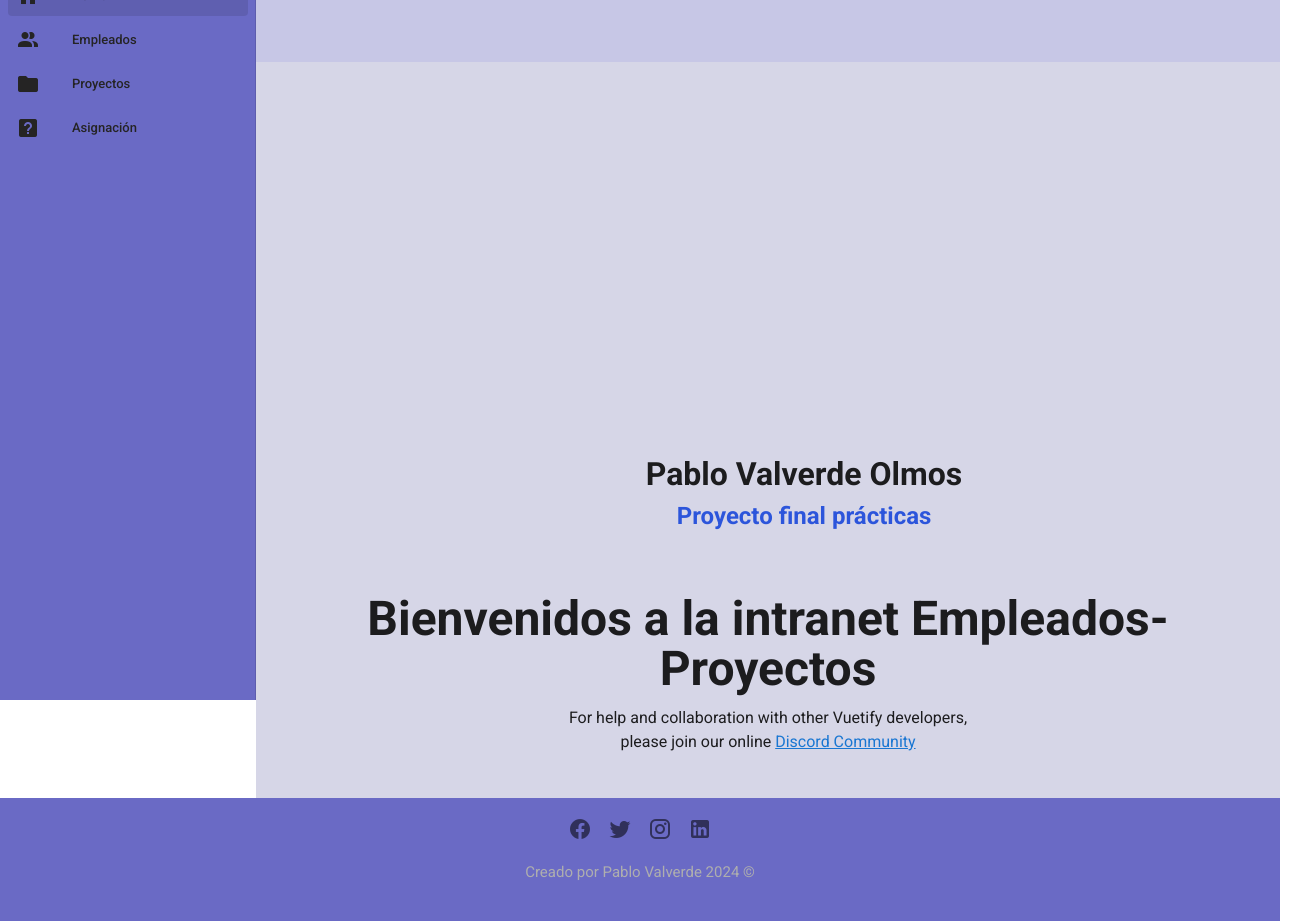
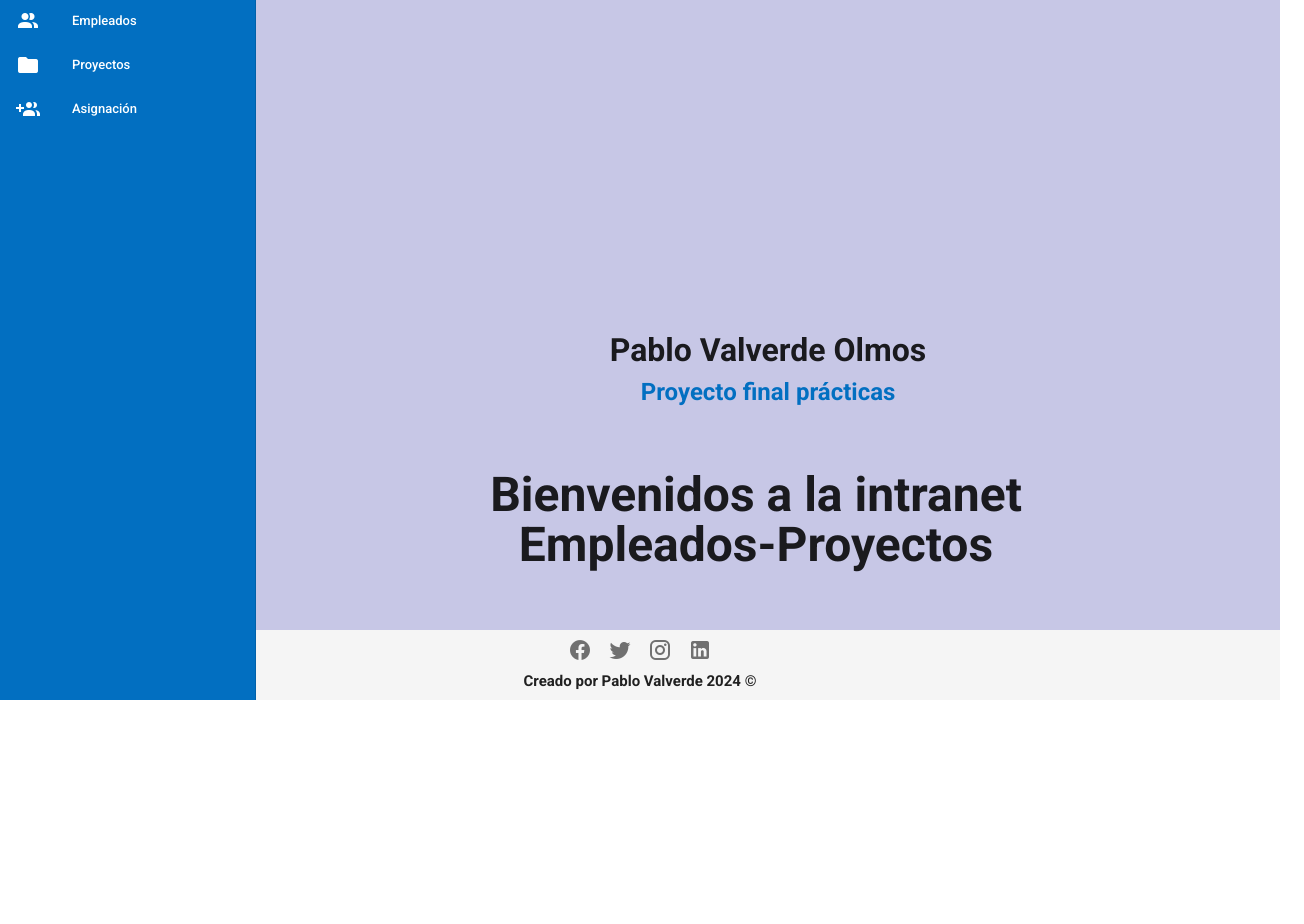
Before and after one commit to Pablo83G/pfinal-vue-pvalverde, a Vue app: page / in a window 1280 px wide. Shown: the part 100-1024 px from the top of the page, 1304 px wide, since content can reach past the window. After the commit the page ends 800 px from the top, so only its background shows below. Built offline with nearby package versions, Linux system fonts and the light colour scheme.

Commit message:
presentación proyecto

```diff
--- a/src/App.vue
+++ b/src/App.vue
@@ -1,14 +1,11 @@
 <template>
-  <v-app id="inspire">
-    <v-navigation-drawer style="background-color: rgb(106, 106, 197);" v-model="drawer" app>
+  <v-app id="inspire" style="background-color: rgb(199, 199, 230);">
+    <v-navigation-drawer style="background-color: #026FC1;" v-model="drawer" app>
       <v-list-item>
         <v-list-item-content>
           <v-list-item-title class="text-h6 texto-blanco">
             Empleados y Proyectos
           </v-list-item-title>
-          <v-list-item-subtitle class="texto-blanco">
-            Práctica final - Pablo Valverde
-          </v-list-item-subtitle>
         </v-list-item-content>
       </v-list-item>
 
@@ -17,97 +14,66 @@
       <v-list dense nav>
         <v-list-item v-for="item in items" :key="item.title" :to="item.to" link>
           <v-list-item-icon>
-            <v-icon style="color: rgb(37, 36, 36);">{{ item.icon }}</v-icon>
+            <v-icon style="color: rgb(255, 255, 255);">{{ item.icon }}</v-icon>
           </v-list-item-icon>
 
           <v-list-item-content>
-            <v-list-item-title class="texto-oscuro">{{ item.title }}</v-list-item-title>
+            <v-list-item-title class="texto-blanco">{{ item.title }}</v-list-item-title>
           </v-list-item-content>
         </v-list-item>
       </v-list>
     </v-navigation-drawer>
 
-    <v-app-bar app style="background-color: rgb(106, 106, 197)">
+    <v-app-bar app style="background-color: #026FC1">
       <v-app-bar-nav-icon @click="drawer = !drawer"></v-app-bar-nav-icon>
-
-      <v-toolbar-title style="color: rgb(225, 222, 230);">Empleados y Proyectos</v-toolbar-title>
-
+      <v-toolbar-title style="color: rgb(255, 255, 255);">Empleados y Proyectos</v-toolbar-title>
     </v-app-bar>
 
-    <v-main>
+    <v-main style="background-color: rgb(199, 199, 230);">
       <router-view />
     </v-main>
 
-
-      <v-footer class="footer d-flex justify-center mb-6 bg-surface-variant">
-
-        <v-col>
-          <v-icon class="mx-2" aria-hidden="false">
-            mdi-facebook
-          </v-icon >
-          <v-icon class="mx-2" aria-hidden="false">
-            mdi-twitter
-          </v-icon>
-          <v-icon class="mx-2" aria-hidden="false">
-            mdi-instagram
-          </v-icon>
-          <v-icon class="mx-2" aria-hidden="false">
-            mdi-linkedin
-          </v-icon>
-
-          <div class="derechos-de-autor">
-            Creado por Pablo Valverde {{ new Date().getFullYear() }} &#169;
-          </div>
-
-        </v-col>
-
-
-      </v-footer>
-
+    <FooterComponent />
   </v-app>
 </template>
 
+<script>
+import FooterComponent from './components/FooterComponent.vue';
 
-
-<script>
 export default {
+  components: {
+    FooterComponent,
+  },
   data: () => ({
     drawer: null,
     items: [
       { title: 'Home', icon: 'mdi-home', to: '/' },
       { title: 'Empleados', icon: 'mdi-account-multiple', to: '/empleados' },
       { title: 'Proyectos', icon: 'mdi-folder', to: '/proyectos' },
-      { title: 'Asignación', icon: 'mdi-help-box', to: '/asignacion' },
+      { title: 'Asignación', icon: 'mdi-account-multiple-plus', to: '/asignacion' },
     ],
-
   }),
 }
 </script>
 
 <style>
 .texto-oscuro {
-  color: rgb(37, 36, 36)
-}
-
-.tamanho-texto {
-  font-size: medium;
+  color: rgb(37, 36, 36);
 }
 
 .texto-blanco {
-  color: white
+  color: white;
 }
 
-.derechos-de-autor {
-  font-size: 15px;
-  color: #aeaeae;
-  padding: 20px;
+body, html, #inspire {
+  margin: 0;
+  padding: 0;
+  height: 100%;
 }
 
-/* Pie de pagina (footer) */
-
-.footer {
-  min-height: 70px !important;
-  background-color: rgb(106, 106, 197) !important;
-  text-align: center !important;
+v-app {
+  display: flex;
+  flex-direction: column;
+  min-height: 100vh;
 }
 </style>
--- /dev/null
+++ b/src/components/BodyHomeComponent.vue
@@ -0,0 +1,62 @@
+<template>
+  <v-container style="background-color: rgb(199, 199, 230);">
+    <v-row class="text-center justify-center">
+      <v-col cols="12">
+        <v-img :src="require('../assets/Logo_Future_Space.png')" class="my-3" contain height="50" />
+      </v-col>
+
+      <v-col cols="12" class="hero d-flex flex-column align-items-center justify-center" style="background-color: rgb(199, 199, 230);">
+        <v-row class="hero-principal d-flex flex-column align-items-center justify-center">
+          <v-img class="hero-imagen-perfil rounded-circle mb-4" src="../assets/fotoPablo.jpeg" alt="Foto de Pablo" />
+          <h1 color="#001021">Pablo Valverde Olmos</h1>
+          <h2>Proyecto final prácticas</h2>
+        </v-row>
+        <v-row class="hero-inferior justify-center">
+          <v-col cols="12" md="8" class="mb-4 text-center">
+            <h6 class="display-2 font-weight-bold mb-3" color="#001021">
+              Bienvenidos a la intranet Empleados-Proyectos
+            </h6>
+          </v-col>
+        </v-row>
+      </v-col>
+    </v-row>
+  </v-container>
+</template>
+
+<script>
+export default {
+  name: 'BodyHomeComponent',
+}
+</script>
+
+<style>
+/* Sección Hero */
+
+.hero {
+  background-color: rgb(214, 214, 231);
+  min-height: 450px;
+  text-align: center;
+}
+
+.hero-principal {
+  display: flex;
+  flex-direction: column;
+  align-items: center;
+  justify-content: center;
+  padding: 3rem;
+}
+
+.hero-imagen-perfil {
+  width: 200px;
+  height: 200px;
+}
+
+.hero-principal h2 {
+  font-size: 1.5rem;
+  color: #026FC1;
+}
+
+.hero-inferior {
+  width: 100%;
+}
+</style>
--- /dev/null
+++ b/src/components/FooterComponent.vue
@@ -0,0 +1,36 @@
+<template>
+  <v-footer class="footer bg-surface-variant">
+    <v-col class="text-center">
+      <v-row align="center" justify="center">
+        <v-icon class="mx-2" aria-hidden="false">mdi-facebook</v-icon>
+        <v-icon class="mx-2" aria-hidden="false">mdi-twitter</v-icon>
+        <v-icon class="mx-2" aria-hidden="false">mdi-instagram</v-icon>
+        <v-icon class="mx-2" aria-hidden="false">mdi-linkedin</v-icon>
+      </v-row>
+      <v-row align="center" justify="center">
+        <h6 class="derechos-de-autor mt-2">
+          Creado por Pablo Valverde {{ new Date().getFullYear() }} &#169;
+        </h6>
+      </v-row>
+    </v-col>
+  </v-footer>
+</template>
+
+<script>
+export default {
+  name: 'FooterComponent',
+}
+</script>
+
+<style scoped>
+.footer {
+  min-height: 70px;
+  background-color: #026FC1;
+  text-align: center;
+  color: white;
+}
+
+.derechos-de-autor {
+  font-size: 15px;
+}
+</style>
--- a/src/components/HelloWorld.vue
+++ /dev/null
@@ -1,67 +0,0 @@
-<template>
-  <v-container style="background-color: rgb(199, 199, 230);">
-    <v-row class="text-center">
-      <v-col cols="12">
-        <v-img :src="require('../assets/Logo_Future_Space.png')" class="my-3" contain height="50" />
-      </v-col>
-
-      <v-col class="hero ">
-        <v-row class="hero-principal d-flex flex-column justify-content-center align-items-center">
-          <v-img class="hero-imagen-perfil rounded-circle" src="../assets/fotoPablo.jpeg" alt="Foto de Pablo" />
-          <h1>Pablo Valverde Olmos</h1>
-          <h2>Proyecto final prácticas</h2>
-        </v-row>
-        <v-row class="hero-inferior">
-          <v-col class="mb-4">
-            <h4 class="display-2 font-weight-bold mb-3">
-              Bienvenidos a la intranet Empleados-Proyectos
-            </h4>
-
-            <p class="subheading font-weight-regular">
-              For help and collaboration with other Vuetify developers,
-              <br>please join our online
-              <a href="https://community.vuetifyjs.com" target="_blank">Discord Community</a>
-            </p>
-
-          </v-col>
-        </v-row>
-      </v-col>
-    </v-row>
-  </v-container>
-</template>
-
-<script>
-export default {
-  name: 'HelloWorld',
-
-  data: () => ({
-
-  }),
-}
-</script>
-
-<style>
-/* Seccion Hero */
-
-.hero {
-  background-color: rgb(214, 214, 231);
-  min-height: 450px;
-  text-align: center;
-}
-
-.hero-principal {
-  padding: 3rem;
-}
-
-.hero-imagen-perfil {
-  width: 300px;
-  height: 300px;
-  margin: 20px 350px;
-
-}
-
-.hero-principal h2 {
-  font-size: 1.5rem;
-  color: #2c55db;
-}
-</style>
--- a/src/views/AsignacionEmpleadoProyecto.vue
+++ b/src/views/AsignacionEmpleadoProyecto.vue
@@ -3,7 +3,7 @@
         <v-row class="seleccionable justify-left">
             <!-- <v-spacer></v-spacer> -->
             <v-col>
-                <v-select chips label="Selecciona un proyecto" :items="proyectos" item-text="descripcion" item-value="id_proyecto" variant="outlined">
+                <v-select chips label="Selecciona un proyecto" :items="proyectos" item-text="descripcion" item-value="idProyecto" variant="outlined">
                 </v-select>
             </v-col>
         </v-row>
@@ -22,7 +22,7 @@
             <v-col>
                 <div class="text-center">
                         <v-btn class="ma-2" color="primary">
-                            Acceptar
+                            Aceptar
                             <v-icon color="white" icon="mdi-check-circle" size="small"></v-icon>
                         </v-btn>
                     </div>
--- a/src/views/HomeView.vue
+++ b/src/views/HomeView.vue
@@ -1,15 +1,15 @@
 <template>
-  <hello-world />
+  <BodyHomeComponent />
 </template>
 
 <script>
-  import HelloWorld from '../components/HelloWorld'
+  import BodyHomeComponent from '../components/BodyHomeComponent'
 
   export default {
     name: 'Home',
 
     components: {
-      HelloWorld,
+      BodyHomeComponent,
     },
   }
 </script>
```
Also changed, not shown: src/components/footer.vue (deleted, +0 -38 lines), src/views/EmpleadosView.vue (+20 -34 lines), src/views/ProyectosView.vue (+10 -24 lines).
